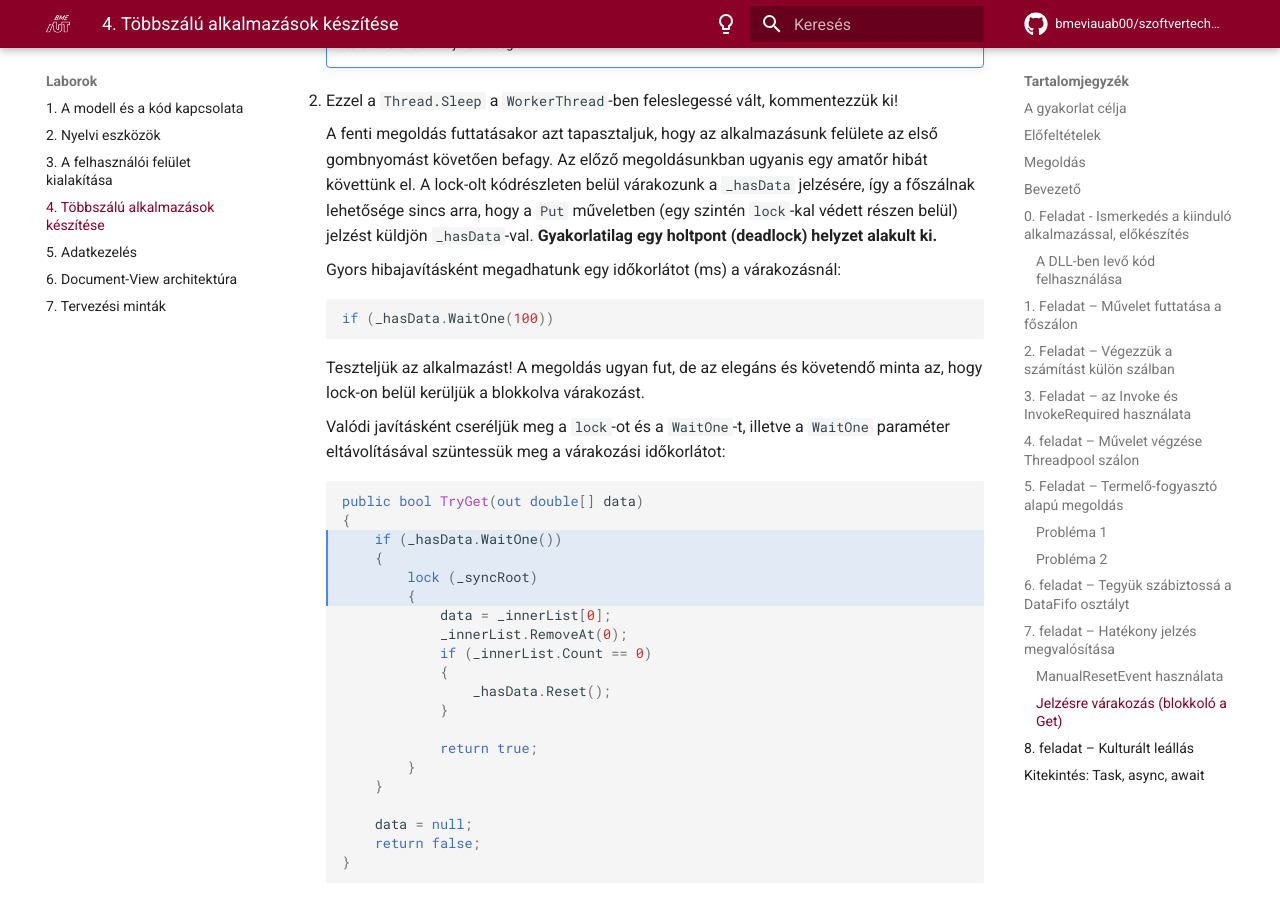
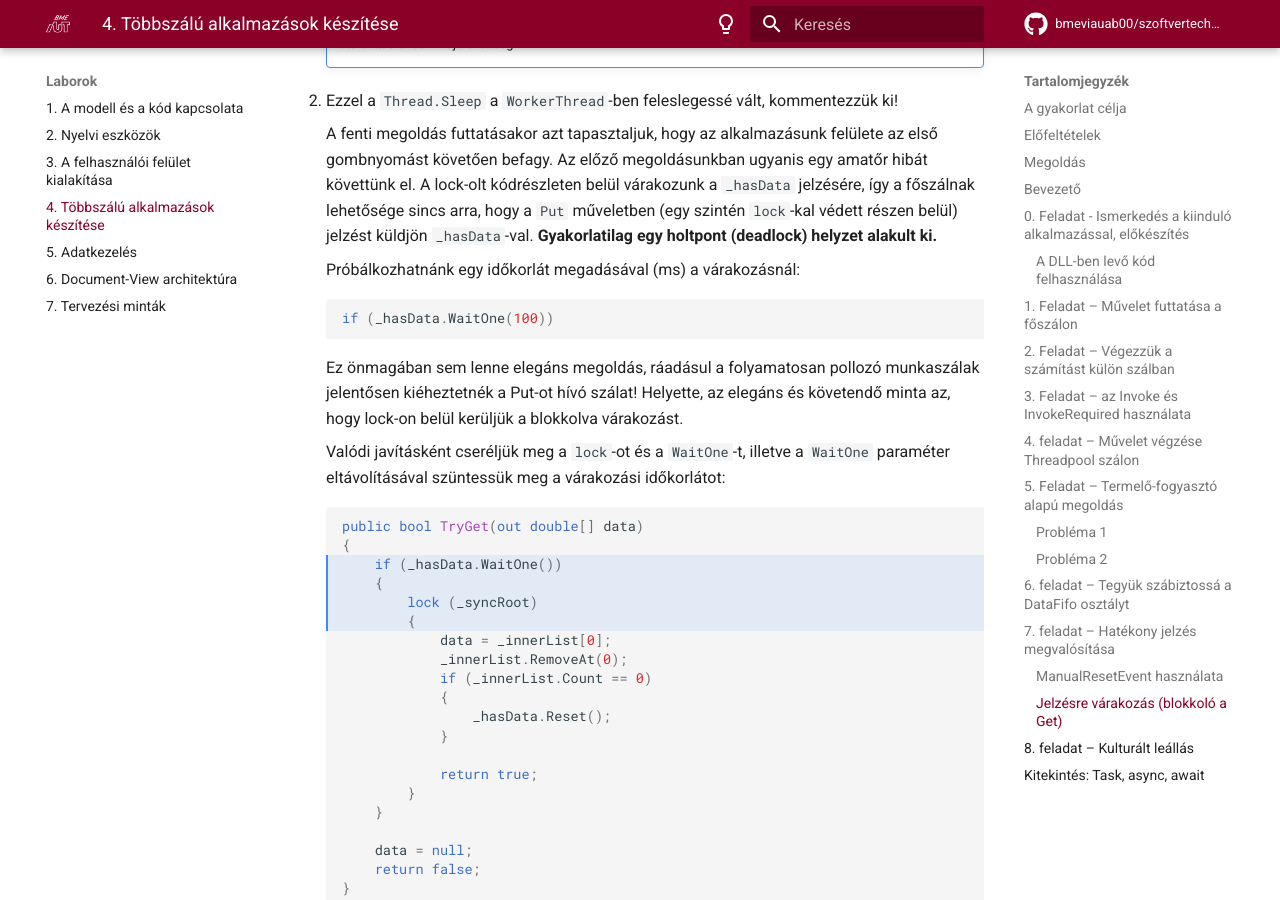
Before and after one commit to bmeviauab00/szoftvertechnikak, an MkDocs documentation site: the page built from docs/labor/4-tobbszalu/index.md, in a window 1280 px wide and 900 px high, scrolled down 14788 px. Built offline with MkDocs 1.6.1 and Material for MkDocs 9.7.7, drawn with Linux system fonts in a browser that asks for light colours; emoji names are drawn with the system emoji font; comment, search, counter and statistics services are not loaded.

Commit message:
Lab 3 fix: _hasData.WaitOne() magyarázat.

````diff
--- a/docs/labor/4-tobbszalu/index.md
+++ b/docs/labor/4-tobbszalu/index.md
@@ -449,13 +449,13 @@ Az előző pontban megoldottuk a jelzést, ám ez önmagában nem sokat ér, his
 
     A fenti megoldás futtatásakor azt tapasztaljuk, hogy az alkalmazásunk felülete az első gombnyomást követően befagy. Az előző megoldásunkban ugyanis egy amatőr hibát követtünk el. A lock-olt kódrészleten belül várakozunk a `_hasData` jelzésére, így a főszálnak lehetősége sincs arra, hogy a `Put` műveletben (egy szintén `lock`-kal védett részen belül) jelzést küldjön `_hasData`-val. **Gyakorlatilag egy holtpont (deadlock) helyzet alakult ki.**
 
-    Gyors hibajavításként megadhatunk egy időkorlátot (ms) a várakozásnál:
+    Próbálkozhatnánk egy időkorlát megadásával (ms) a várakozásnál:
 
     ```cs
     if (_hasData.WaitOne(100))
     ```
 
-    Teszteljük az alkalmazást! A megoldás ugyan fut, de az elegáns és követendő minta az, hogy lock-on belül kerüljük a blokkolva várakozást.
+    Ez önmagában sem lenne elegáns megoldás, ráadásul a folyamatosan pollozó munkaszálak jelentősen kiéheztetnék a Put-ot hívó szálat! Helyette, az elegáns és követendő minta az, hogy lock-on belül kerüljük a blokkolva várakozást.
 
     Valódi javításként cseréljük meg a `lock`-ot és a `WaitOne`-t, illetve a `WaitOne` paraméter eltávolításával szüntessük meg a várakozási időkorlátot:
 
````
